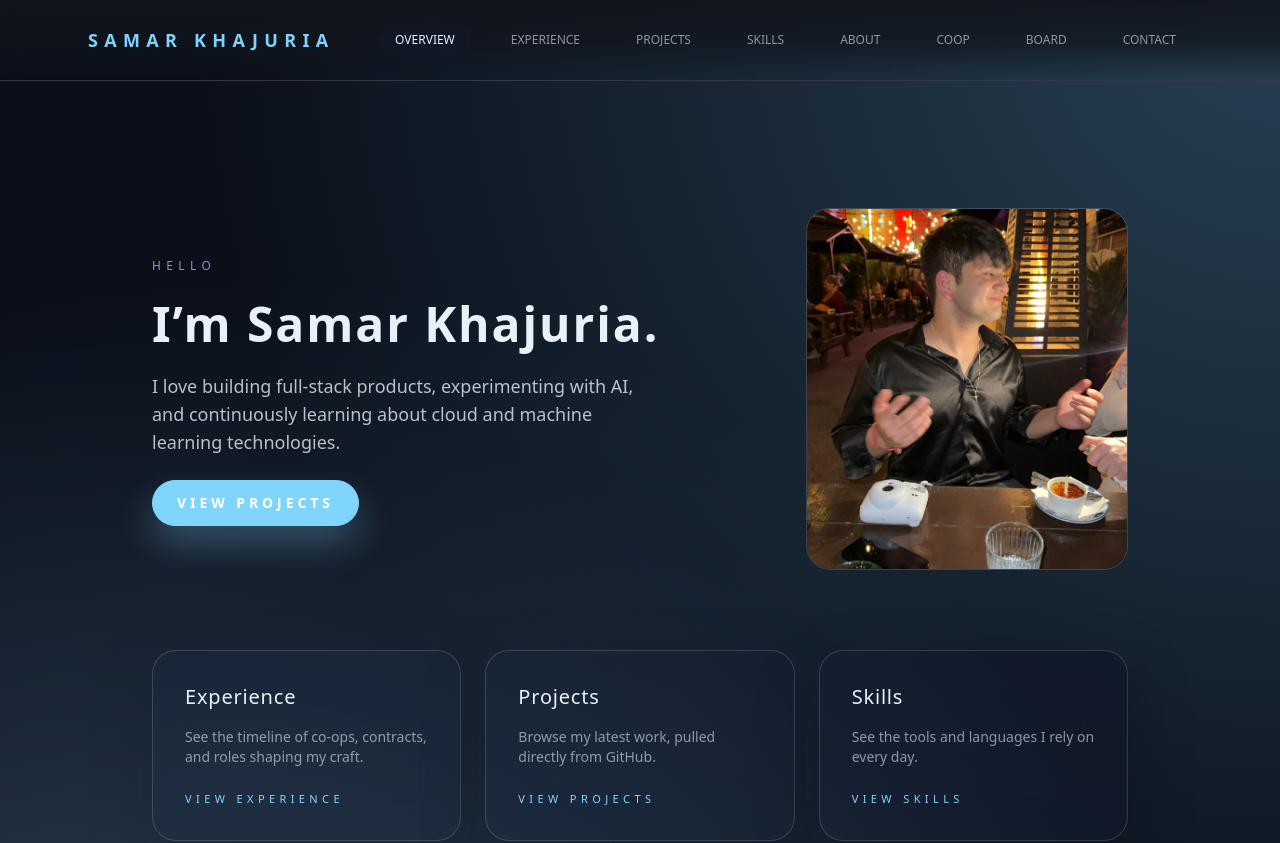
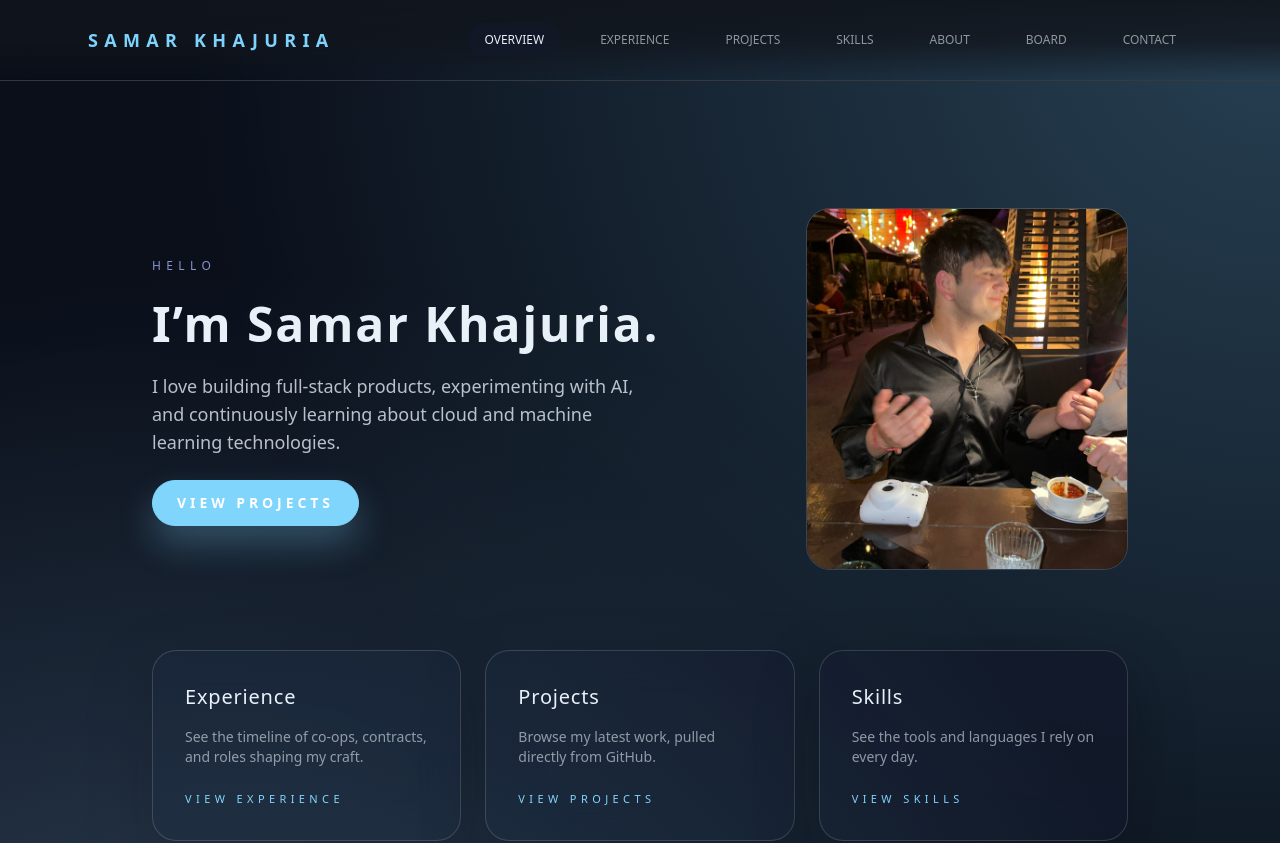
Before and after one commit to SUMMERxKx/Portfolio, a Next.js app: page / in a window 1280 px wide. Shown: the top 843 px of the page. Built offline with nearby package versions, Linux system fonts and the light colour scheme; a web font is replaced by a local one.

Commit message:
Remove coop tab from navigation

```diff
--- a/src/components/navigation/NavBar.tsx
+++ b/src/components/navigation/NavBar.tsx
@@ -11,7 +11,6 @@ const links = [
   { href: '/projects', label: 'Projects' },
   { href: '/skills', label: 'Skills' },
   { href: '/about', label: 'About' },
-  { href: '/coop-final-project', label: 'Coop' },
   { href: '/task-board', label: 'Board' },
   { href: '/contact', label: 'Contact' },
 ];
```
